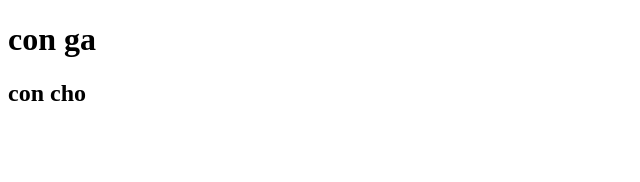
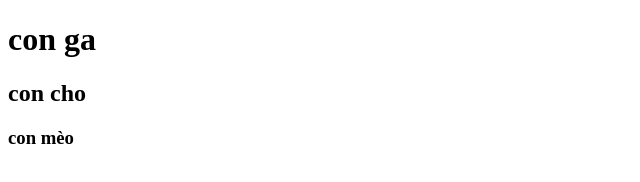
Before and after one commit to megait004/html-css-basic, a plain HTML site: page git log/index.html in a window 1280 px wide. Shown: the full height of the page, 0-640 px from the left. Drawn offline with Linux system fonts and the light colour scheme.

Commit message:
git log 3

```diff
--- a/git log/index.html
+++ b/git log/index.html
@@ -8,5 +8,6 @@
     <body>
         <h1>con ga</h1>
         <h2>con cho</h2>
+        <h3>con mèo</h3>
     </body>
 </html>
```
